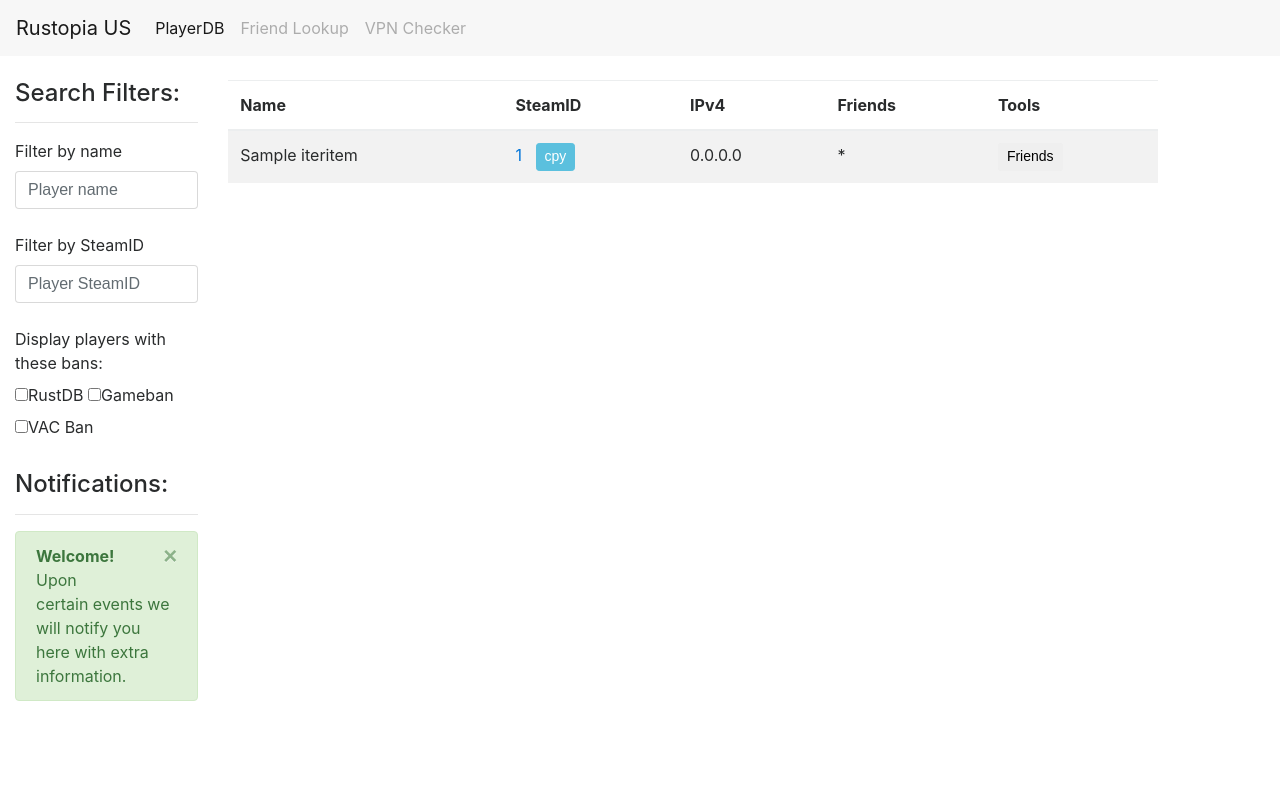
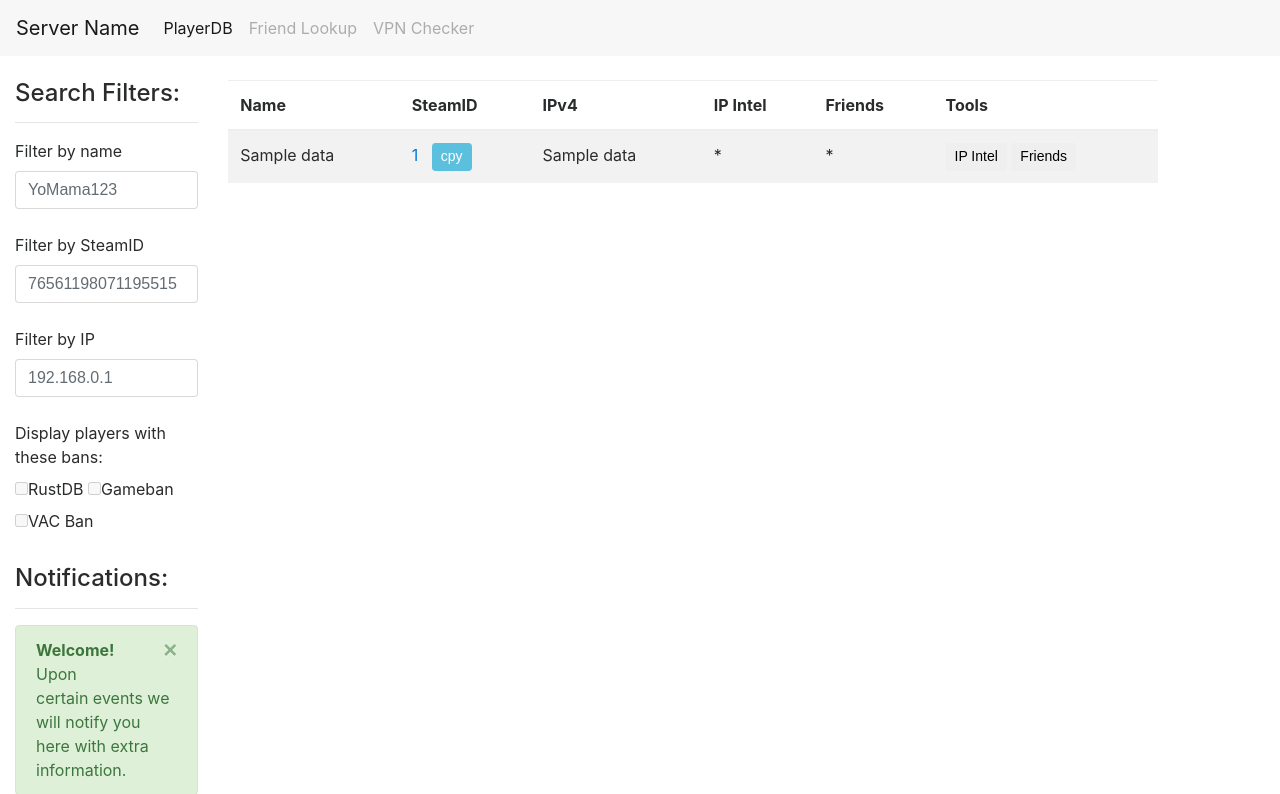
Before and after one commit to SCETheFuzz/RustDB, a Flask app: template templates/playerlist.html in a window 1280 px wide. Shown: the top 794 px of the page. Before the commit the page ends 701 px from the top, so only its background shows below. Run offline with Flask 2, Linux system fonts and the light colour scheme; the template is opened without the code that fills it: most values are stand-ins (such as "Sample title", 1, 10 or a date in 2020); some libraries are stand-ins or nearby versions.

Commit message:
Query by IP, get ip intel, actually displays IP address now

```diff
--- a/app.py
+++ b/app.py
@@ -5,9 +5,10 @@
 import config
 
 app = Flask(__name__)
-DATABASE = config.DATABASE
-API_KEY = config.API_KEY
-UI_PASSWORD = config.UI_PASSWORD
+DATABASE = config.DATABASE  # path to players_servername.db
+API_KEY = config.API_KEY  # API key for Steam's web API
+UI_PASSWORD = config.UI_PASSWORD  # set a password for your web interface
+CONTACT_EMAIL = config.CONTACT_EMAIL  # contact email used for getipintel.net requests
 
 
 def get_db():
@@ -64,10 +65,9 @@
     con = sqlite3.connect(DATABASE)
     con.row_factory = sqlite3.Row
     cur = con.cursor()
-    cur.execute("SELECT name,steamid FROM Player LIMIT 100")
+    cur.execute("SELECT name,steamid,ip FROM Player LIMIT 100")
     dbdata = cur.fetchall()
-    data = dict(dbdata)
-    return render_template('playerlist.html', data=data)
+    return render_template('playerlist.html', data=dbdata)
 
 
 # API Endpoints
@@ -79,10 +79,18 @@
     con = sqlite3.connect(DATABASE)
     con.row_factory = sqlite3.Row
     cur = con.cursor()
-    cur.execute("SELECT name,steamid FROM Player LIMIT 100")
-    dbdata = cur.fetchall()
-    data = dict(dbdata)
-    return jsonify(data)
+    cur.execute("SELECT name,steamid,ip FROM Player LIMIT 100")
+    dbdata = [list(entry) for entry in cur.fetchall()]
+    return jsonify(dbdata)
+
+
+@app.route('/getIpIntel/<string:ip_addr>')
+def get_ip_intel(ip_addr):
+    rv = requests.get("http://check.getipintel.net/check.php"
+                      "?ip={}"
+                      "&contact={}".format(ip_addr, CONTACT_EMAIL))
+    score = rv.json()
+    return jsonify(score)
 
 
 @app.route('/getPlayersByName/<string:query_filter>')
@@ -90,10 +98,19 @@
     con = sqlite3.connect(DATABASE)
     con.row_factory = sqlite3.Row
     cur = con.cursor()
-    cur.execute("SELECT name,steamid FROM Player WHERE name LIKE '%"+query_filter+"%'")
-    dbdata = cur.fetchall()
-    data = dict(dbdata)
-    return jsonify(data)
+    cur.execute("SELECT name,steamid,ip FROM Player WHERE name LIKE '%" + query_filter + "%'")
+    dbdata = [list(entry) for entry in cur.fetchall()]
+    return jsonify(dbdata)
+
+
+@app.route('/getPlayersByIP/<string:query_filter>')
+def get_players_by_ip(query_filter):
+    con = sqlite3.connect(DATABASE)
+    con.row_factory = sqlite3.Row
+    cur = con.cursor()
+    cur.execute("SELECT name,steamid,ip FROM Player WHERE ip LIKE '%" + query_filter + "%'")
+    dbdata = [list(entry) for entry in cur.fetchall()]
+    return jsonify(dbdata)
 
 
 @app.route('/getPlayersBySteamID/<string:query_filter>')
@@ -101,10 +118,9 @@
     con = sqlite3.connect(DATABASE)
     con.row_factory = sqlite3.Row
     cur = con.cursor()
-    cur.execute("SELECT name,steamid FROM Player WHERE steamid LIKE '%"+query_filter+"%'")
-    dbdata = cur.fetchall()
-    data = dict(dbdata)
-    return jsonify(data)
+    cur.execute("SELECT name,steamid,ip FROM Player WHERE steamid LIKE '%" + query_filter + "%'")
+    dbdata = [list(entry) for entry in cur.fetchall()]
+    return jsonify(dbdata)
 
 
 @app.route('/getFriends/<int:steam_id>')
@@ -138,4 +154,4 @@
 
 
 if __name__ == '__main__':
-    app.run(host="0.0.0.0", port=80, debug=True)
+    app.run(host="0.0.0.0", debug=True)
--- a/static/js/app.js
+++ b/static/js/app.js
@@ -26,9 +26,18 @@
 });
 
 // prevent page reload on # link clicks
-$('a[href="#"]').click(function(event) {
+$('a[href="#"]').click(function (event) {
     event.preventDefault();
 });
+
+function getIpIntel(ip, steam_id, btn) {
+    $.getJSON("/getIpIntel/" + ip, function (response) {
+        var intel = $("#" + steam_id + " > .intel");
+        intel.html(response.toFixed(2));
+    });
+    $(btn).addClass('disabled');
+    return false;
+}
 
 // AJAX request to run a check on players friends list
 function getFriends(steam_id, btn) {
@@ -52,8 +61,8 @@
                 }
             });
 
-            if (banned > 0){
-                $("#" + steam_id).className.append("table-danger");
+            if (banned > 0) {
+                $("#" + steam_id).addClass("table-danger");
                 element.html("banned <span class=\"badge badge-danger\">" + banned);
             } else if (clean > 0) {
                 element.html("All safe!");
--- a/static/js/filters.js
+++ b/static/js/filters.js
@@ -1,6 +1,13 @@
 /**
  * Created by Jayson on 6/24/2017.
  */
+
+// Lets get some enums up in this place
+var NAME, STEAMID, IP;
+
+NAME = 0;
+STEAMID = 1;
+IP = 2;
 
 var table = document.getElementById("playerTable");
 var tr = table.getElementsByTagName("tr");
@@ -41,16 +48,25 @@
 
 function repopulateTable(data) {
     table.innerHTML = "";
-    var content = "<thead><tr><th>Name</th><th>SteamID</th><th>IPv4</th><th>Friends</th><th>Tools</th></tr></thead><tbody>";
+    var content = "<thead><tr>" +
+        "<th>Name</th>" +
+        "<th>SteamID</th>" +
+        "<th>IPv4</th>" +
+        "<th>Intel</th>" +
+        "<th>Friends</th>" +
+        "<th>Tools</th>" +
+        "</tr></thead><tbody>";
 
-    $.each(data, function (name, steamid) {
-        content += "<tr id=\""+steamid+"\"><td>"+name+"</td><td>" +
-            "<a href=\"https://steamcommunity.com/profiles/{{ steamid }}\" target=\"_blank\">"+steamid+"</a>" +
-            "&nbsp;<button onclick=\"copySteamID('{{ steamid }}')\" type=\"button\" class=\"btn btn-info btn-sm\" " +
-            "aria-label=\"Left Align\">cpy</button></td><td>0.0.0.0</td><td class=\"friends\">*</td><td>" +
-            "<button class=\"btn btn-sm btn-default\" onclick=\"getFriends('"+steamid+"', this)\">Friends</button>" +
+    $.each(data, function (index, values) {
+        console.log("name: " + values[NAME]);
+        content += "<tr id=\"" + values[STEAMID] + "\"><td>" + values[NAME] + "</td><td>" +
+            "<a href=\"https://steamcommunity.com/profiles/" + values[STEAMID] + "\" target=\"_blank\">" + values[STEAMID] + "</a>" +
+            "&nbsp;<button onclick=\"copySteamID('" + values[STEAMID] + "')\" type=\"button\" class=\"btn btn-info btn-sm\" " +
+            "aria-label=\"Left Align\">cpy</button></td><td>" + values[IP] + "</td><td class='intel'>*</td><td class=\"friends\">*</td><td>" +
+            "<button class=\"btn btn-sm btn-default\" onclick=\"getIpIntel('" + values[IP] + "', '" + values[STEAMID] + "', this)\">IP Intel</button> " +
+            "<button class=\"btn btn-sm btn-default\" onclick=\"getFriends('" + values[STEAMID] + "', this)\">Friends</button>" +
             "</td></tr>";
-    })
+    });
     content += "</tbody>";
     table.innerHTML = content;
     return false;
@@ -59,8 +75,8 @@
 // AJAX request to load the playerlist
 function queryName() {
     var filter = $playerNameInput.val();
-    if (filter !== ''){
-        $.getJSON("/getPlayersByName/"+filter, function (response) {
+    if (filter !== '') {
+        $.getJSON("/getPlayersByName/" + filter, function (response) {
             repopulateTable(response);
         });
     } else {
@@ -73,8 +89,23 @@
 
 function querySteamID() {
     var filter = $steamIDInput.val();
-    if (filter !== ''){
-        $.getJSON("/getPlayersBySteamID/"+filter, function (response) {
+    if (filter !== '') {
+        $.getJSON("/getPlayersBySteamID/" + filter, function (response) {
+            repopulateTable(response);
+        });
+    } else {
+        $.getJSON("/getPlayers", function (response) {
+            repopulateTable(response);
+        });
+    }
+    return false;
+}
+
+
+function queryIP() {
+    var filter = $steamIPInput.val();
+    if (filter !== '') {
+        $.getJSON("/getPlayersByIP/" + filter, function (response) {
             repopulateTable(response);
         });
     } else {
@@ -89,6 +120,7 @@
 var doneTypingInterval = 800;
 var $playerNameInput = $('#queryPlayer');
 var $steamIDInput = $('#querySteamID');
+var $steamIPInput = $('#queryIP');
 
 //on keyup, start the countdown
 $playerNameInput.on('keyup', function () {
@@ -102,6 +134,17 @@
 });
 
 //on keyup, start the countdown
+$steamIPInput.on('keyup', function () {
+    clearTimeout(typingTimer);
+    typingTimer = setTimeout(queryIP, doneTypingInterval);
+});
+
+//on keydown, clear the countdown
+$steamIPInput.on('keydown', function () {
+    clearTimeout(typingTimer);
+});
+
+//on keyup, start the countdown
 $steamIDInput.on('keyup', function () {
     clearTimeout(typingTimer);
     typingTimer = setTimeout(querySteamID, doneTypingInterval);
--- a/templates/playerlist.html
+++ b/templates/playerlist.html
@@ -4,7 +4,7 @@
     <meta charset="utf-8">
     <meta http-equiv="X-UA-Compatible" content="IE=edge">
     <meta name="viewport" content="width=device-width, initial-scale=1">
-    <title>Super cool shit</title>
+    <title>Rust Admin Extension</title>
     <link rel="stylesheet" href="{{ url_for('static', filename='css/bootstrap.min.css') }}">
 </head>
 <body>
@@ -23,7 +23,7 @@
 
 
 <nav class="navbar navbar-toggleable-md navbar-light bg-faded">
-    <a class="navbar-brand" href="#">Rustopia US</a>
+    <a class="navbar-brand" href="#">Server Name</a>
 
     <div class="collapse navbar-collapse" id="navbarSupportedContent">
         <ul class="navbar-nav mr-auto">
@@ -46,17 +46,21 @@
             <h4>Search Filters:</h4>
             <hr>
             <label for="queryPlayer">Filter by name</label>
-            <input type="search" class="form-control" id="queryPlayer" placeholder="Player name"
+            <input type="search" class="form-control" id="queryPlayer" placeholder="YoMama123"
                    title="Type in a name">
             <br>
             <label for="querySteamID">Filter by SteamID</label>
             <input type="search" class="form-control" id="querySteamID"
-                   placeholder="Player SteamID" title="Type in a SteamID">
+                   placeholder="76561198071195515" title="Type in a SteamID">
+            <br>
+            <label for="queryIP">Filter by IP</label>
+            <input type="search" class="form-control" id="queryIP"
+                   placeholder="192.168.0.1" title="Type in an IP">
             <br>
             <label>Display players with these bans:</label>
-            <label class="checkbox-inline"><input type="checkbox" value="">RustDB</label>
-            <label class="checkbox-inline"><input type="checkbox" value="">Gameban</label>
-            <label class="checkbox-inline"><input type="checkbox" value="">VAC Ban</label>
+            <label class="checkbox-inline"><input type="checkbox" disabled value="">RustDB</label>
+            <label class="checkbox-inline"><input type="checkbox" disabled value="">Gameban</label>
+            <label class="checkbox-inline"><input type="checkbox" disabled value="">VAC Ban</label>
             <br>
             <br>
             <div id="#alerts">
@@ -64,10 +68,10 @@
                 <hr>
                 <!-- ALERTS -->
                 <div class="alert alert-success alert-dismissible fade show" role="alert">
-                  <button type="button" class="close" data-dismiss="alert" aria-label="Close">
-                    <span aria-hidden="true">&times;</span>
-                  </button>
-                  <strong>Welcome!</strong> Upon certain events we will notify you here with extra information.
+                    <button type="button" class="close" data-dismiss="alert" aria-label="Close">
+                        <span aria-hidden="true">&times;</span>
+                    </button>
+                    <strong>Welcome!</strong> Upon certain events we will notify you here with extra information.
                 </div>
             </div>
 
@@ -80,13 +84,14 @@
                         <th>Name</th>
                         <th>SteamID</th>
                         <th>IPv4</th>
+                        <th>IP Intel</th>
                         <th>Friends</th>
                         <th>Tools</th>
 
                     </tr>
                     </thead>
                     <tbody>
-                    {% for name, steamid in data.iteritems() %}
+                    {% for name, steamid, ip in data %}
                         <tr id="{{ steamid }}">
                             <td>
                                 {{ name }}
@@ -95,18 +100,27 @@
                                 <a href="https://steamcommunity.com/profiles/{{ steamid }}"
                                    target="_blank">{{ steamid }}</a>
                                 &nbsp;
-                                <button onclick="copySteamID('{{ steamid }}')" type="button" class="btn btn-info btn-sm" aria-label="Left Align">
-                                  cpy
+                                <button onclick="copySteamID('{{ steamid }}')" type="button" class="btn btn-info btn-sm"
+                                        aria-label="Left Align">
+                                    cpy
                                 </button>
                             </td>
-                            <td>
-                                0.0.0.0
+                            <td class="ip">
+                                {{ ip }}
+                            </td>
+                            <td class="intel">
+                                *
                             </td>
                             <td class="friends">
                                 *
                             </td>
                             <td>
-                                <button class="btn btn-sm btn-default" onclick="getFriends('{{ steamid }}', this)">Friends</button>
+                                <button class="btn btn-sm btn-default"
+                                        onclick="getIpIntel('{{ ip }}', '{{ steamid }}', this)">IP Intel
+                                </button>
+                                <button class="btn btn-sm btn-default" onclick="getFriends('{{ steamid }}', this)">
+                                    Friends
+                                </button>
                             </td>
                         </tr>
                     {% endfor %}
```
Lines whose indentation alone changed are shown as unchanged.
